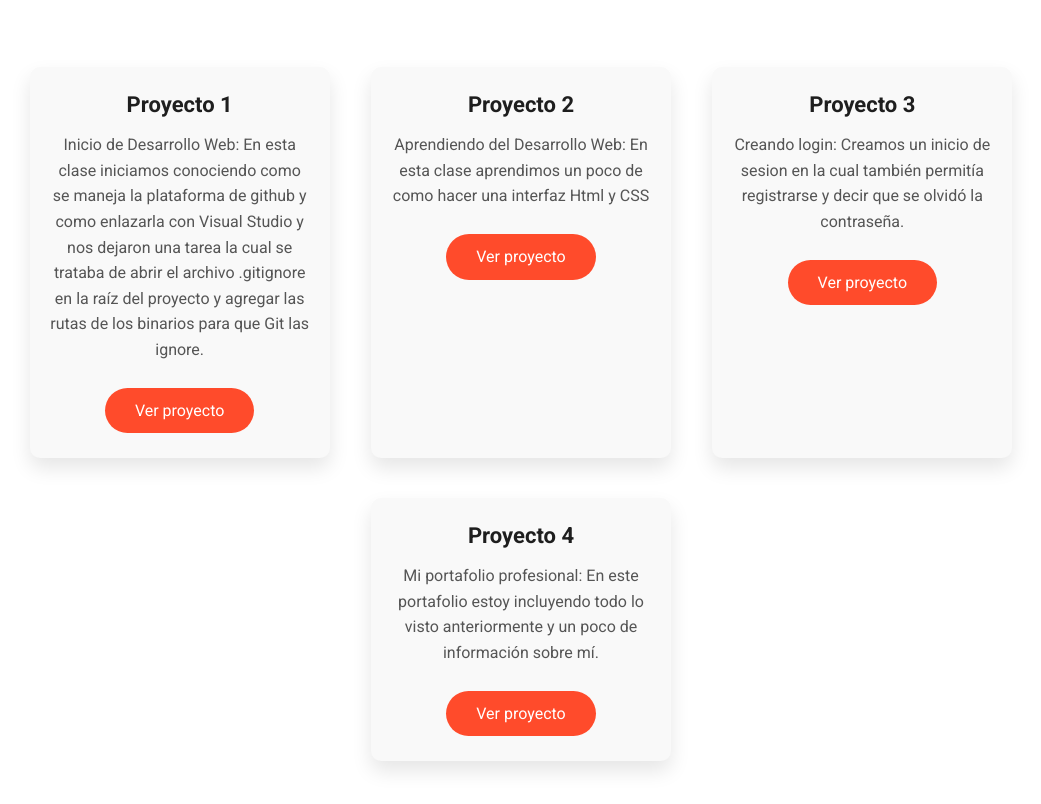
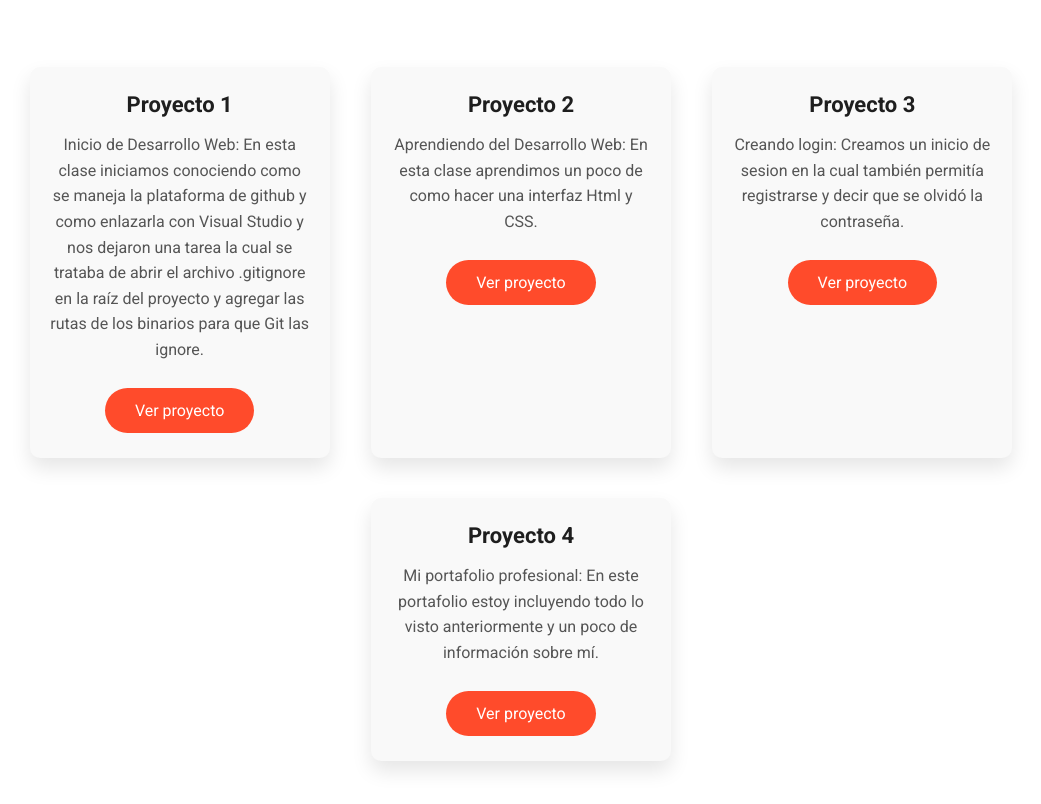
Before and after one commit to nathernandez1189/parcial, a plain HTML site: page index.html in a window 1280 px wide. Shown: the part 2604-3408 px from the top of the page, without its empty margins (119-1160 px from the left). Drawn offline with Linux system fonts and the light colour scheme.

Commit message:
Ultima edición de mi portafolio

```diff
--- a/index.html
+++ b/index.html
@@ -95,7 +95,7 @@
                 <div class="proyecto-item">
                     <div class="proyecto-info">
                         <h3>Proyecto 2</h3>
-                        <p>Aprendiendo del Desarrollo Web: En esta clase aprendimos un poco de como hacer una interfaz Html y CSS</p>
+                        <p>Aprendiendo del Desarrollo Web: En esta clase aprendimos un poco de como hacer una interfaz Html y CSS.</p>
                         <a href="https://github.com/nathernandez1189/caracteristicas-css.git" target="_blank" class="btn">Ver proyecto</a>
                     </div>
                 </div>
```
